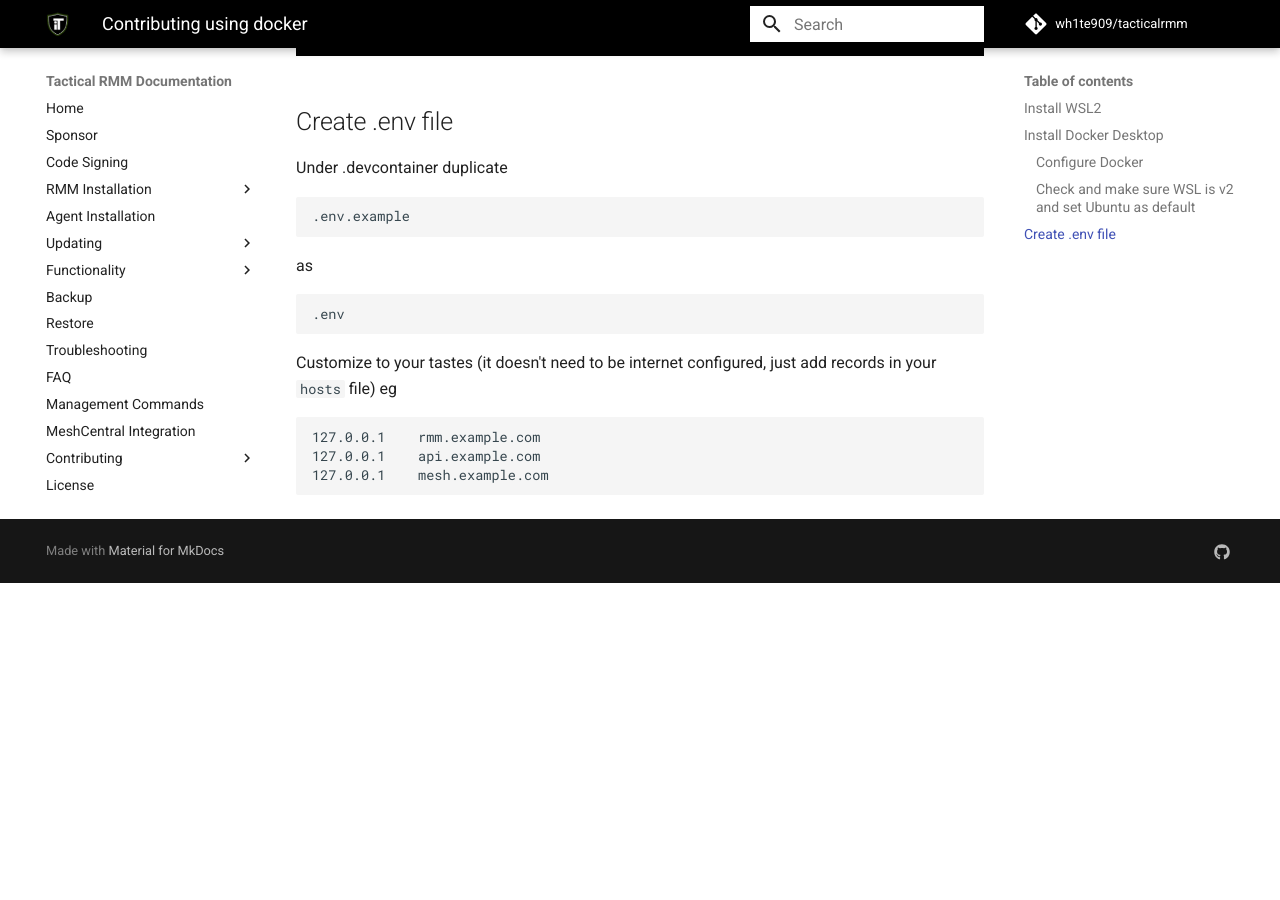
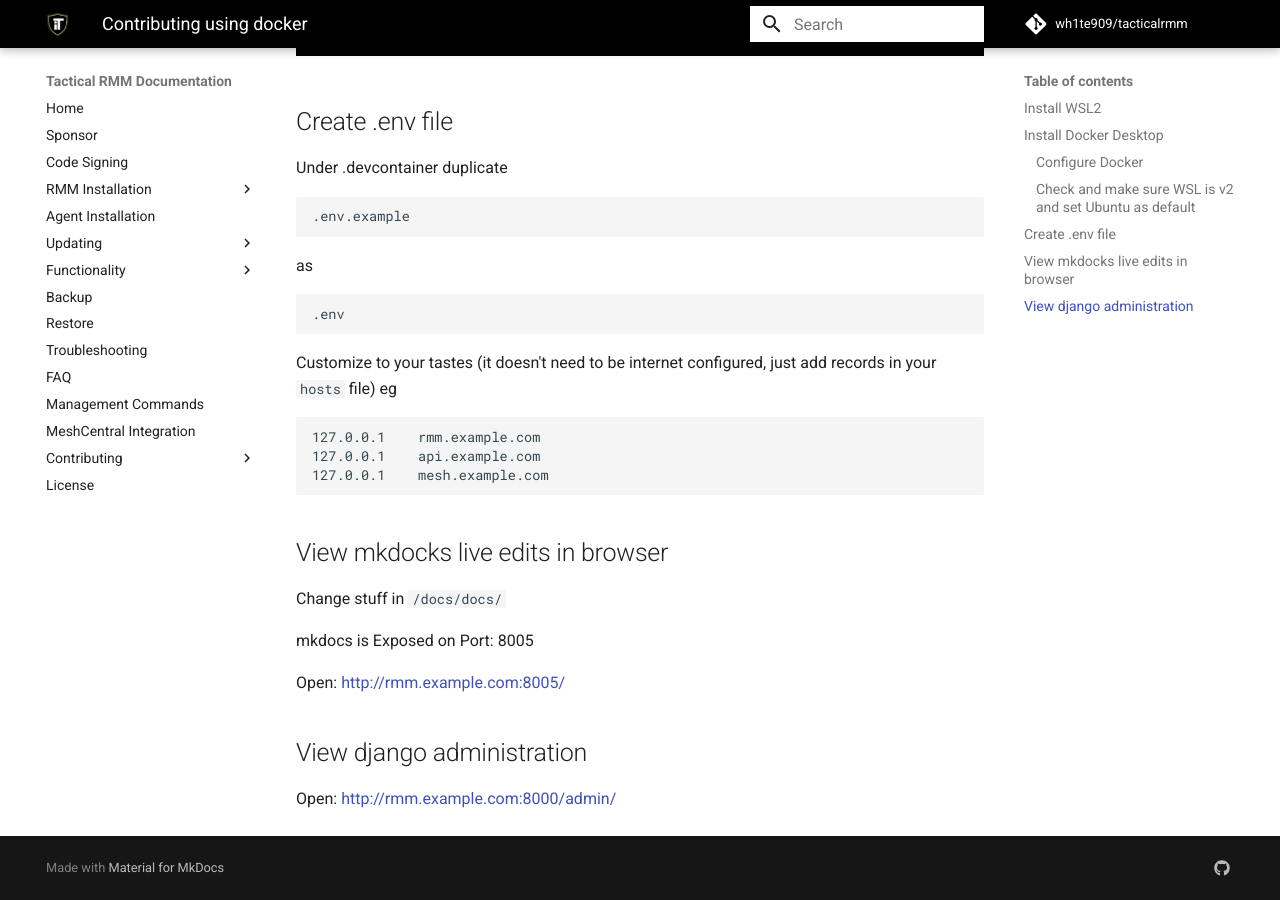
Before and after one commit to amidaware/trmm-docs, an MkDocs documentation site: the page built from docs/docs/contributing_using_docker.md, in a window 1280 px wide and 900 px high, scrolled down 1997 px. Built offline with MkDocs 1.6.1 and Material for MkDocs 9.7.7, drawn with Linux system fonts in a browser that asks for light colours; comment, search, counter and statistics services are not loaded; before the commit the page ends 2580 px from its top, so only the background shows below that.

Commit message:
Adding to docker

````diff
--- a/docs/docs/contributing_using_docker.md
+++ b/docs/docs/contributing_using_docker.md
@@ -45,3 +45,15 @@ Customize to your tastes (it doesn't need to be internet configured, just add re
 127.0.0.1    api.example.com
 127.0.0.1    mesh.example.com
 ```
+
+## View mkdocks live edits in browser
+
+Change stuff in `/docs/docs/`
+
+mkdocs is Exposed on Port: 8005
+
+Open: [http://rmm.example.com:8005/](http://rmm.example.com:8005/)
+
+## View django administration
+
+Open: [http://rmm.example.com:8000/admin/](http://rmm.example.com:8000/admin/)
````
